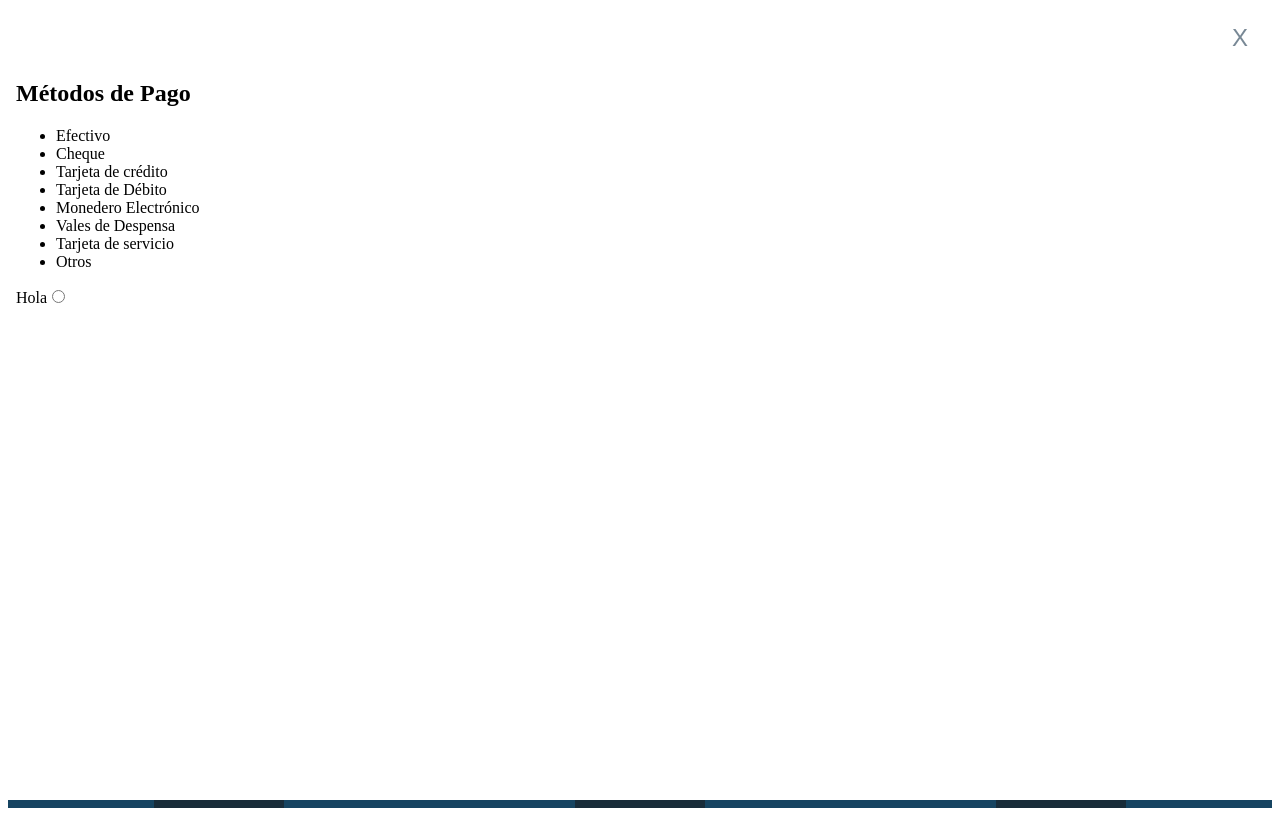
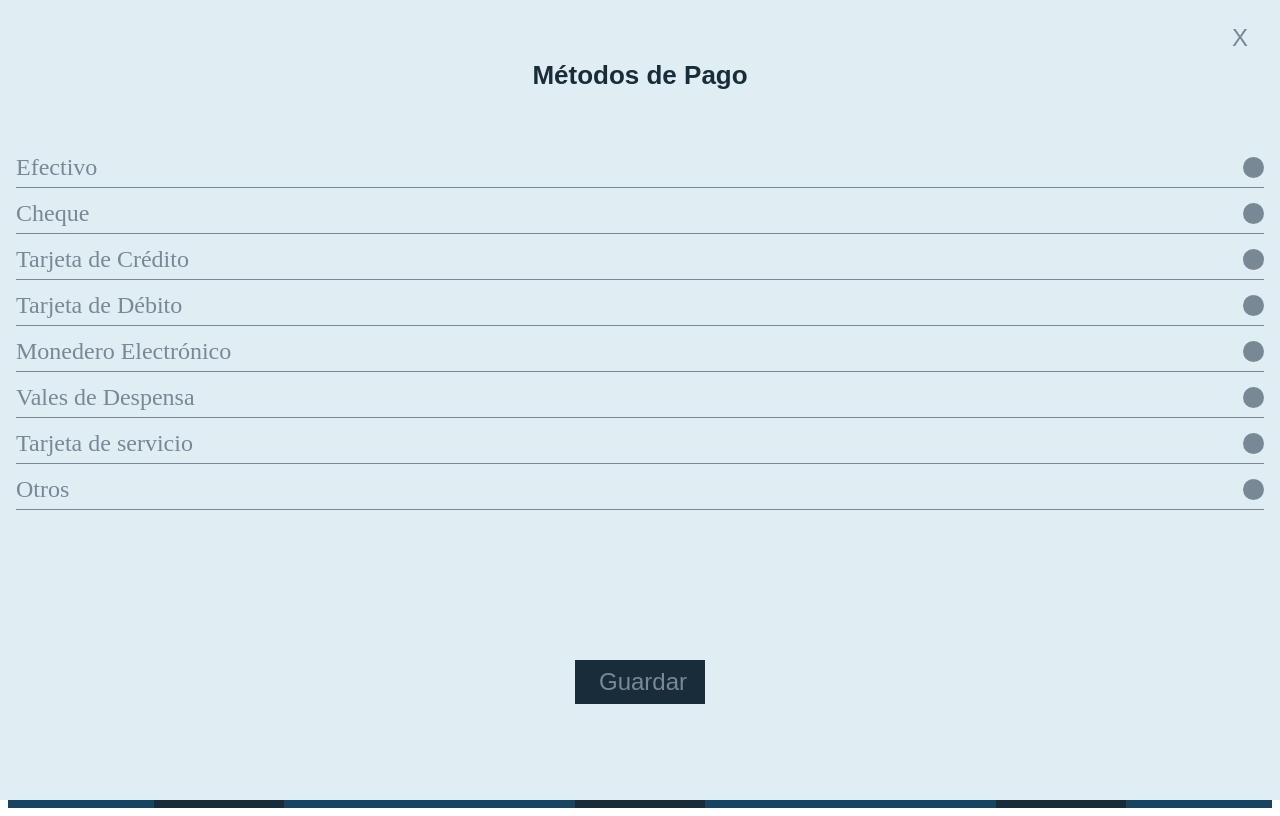
Before and after one commit to Evitalires/geco, a Next.js app: page /facturar in a window 1280 px wide. Both pictures are taken after a click on the button "Efectivo". Built offline with nearby package versions, Linux system fonts and the light colour scheme.

Commit message:
Trabajando sobre el componente TypePay

```diff
--- a/src/components/Add/Add.js
+++ b/src/components/Add/Add.js
@@ -7,7 +7,7 @@ const Add = (props) => (
     className={props.className}
     >
     <IconMore
-      size={18}
+      size={26}
       color='#788895'
     />
     <style jsx>{styleAdd}</style>
--- a/src/components/Button/styles.js
+++ b/src/components/Button/styles.js
@@ -1,6 +1,10 @@
 import css from 'styled-jsx/css'
 
 export const stylesButton = css`
+  .center {
+    display: flex;
+    margin: 0 auto;
+  }
   .buttonGray {
     width: 130px;
     color: #788895;
@@ -15,7 +19,7 @@ export const stylesButton = css`
     top: 0;
     left: 100%;
     color: #788895;
-    background: white;
+    background: #E0EDF3;
     position: sticky;
   }
   .buttonClosePrint:hover {
--- a/src/components/Icons/Icon.js
+++ b/src/components/Icons/Icon.js
@@ -17,7 +17,7 @@ const Icon = (props) => {
           display: flex;
           justify-content: center;
           align-items: center;
-          margin: 5px;
+          margin: 0px;
         }
       `}</style>
     </div>
--- /dev/null
+++ b/src/components/Icons/check.js
@@ -0,0 +1,12 @@
+import React, { Fragment } from 'react'
+import Icon from './Icon'
+
+const Check = (props) => (
+  <Fragment>
+    <Icon {...props}>
+      <path d="M28.998 8.531l-2.134-2.134c-0.394-0.393-1.030-0.393-1.423 0l-12.795 12.795-6.086-6.13c-0.393-0.393-1.029-0.393-1.423 0l-2.134 2.134c-0.393 0.394-0.393 1.030 0 1.423l8.924 8.984c0.393 0.393 1.030 0.393 1.423 0l15.648-15.649c0.393-0.392 0.393-1.030 0-1.423z"></path>
+    </Icon>
+  </Fragment>
+)
+
+export default Check
--- a/src/components/Modal/styles.js
+++ b/src/components/Modal/styles.js
@@ -20,7 +20,7 @@ export const ModalStyles = css`
     padding: 1em;
     overflow: scroll;
     position: absolute;
-    background-color: white;
+    background-color: #E0EDF3;
   }
   .modalComplete {
     top: 0%;
@@ -30,7 +30,7 @@ export const ModalStyles = css`
     padding: 1em;
     overflow: scroll;
     position: absolute;
-    background: white;
+    background: #E0EDF3;
   }
   .modalAlert {
     top: 20%;
@@ -40,6 +40,6 @@ export const ModalStyles = css`
     padding: 1em;
     overflow: scroll;
     position: absolute;
-    background-color: white;
+    background-color: #E0EDF3;
   }
 `
--- a/src/components/TypePay/TypePay.js
+++ b/src/components/TypePay/TypePay.js
@@ -2,6 +2,8 @@ import React, { Fragment, Component } from 'react'
 import Button from '../Button/Button'
 import Producto from '../Product/Producto'
 import { Modal } from '../../components/Modal/Modal'
+import  Check from '../../components/Icons/check'
+import FieldCheck from './components/check'
 
 class TypePay extends Component {
   state = {
@@ -28,28 +30,40 @@ class TypePay extends Component {
           classButtonA='buttonDark'
           classButtonB='buttonClosePrint'
         >
-        <article className="Print">
           <h1>Métodos de Pago</h1>
-          <ul>
-            <li>Efectivo</li>
-            <li>Cheque</li>
-            <li>Tarjeta de crédito</li>
-            <li>Tarjeta de Débito</li>
-            <li>Monedero Electrónico</li>
-            <li>Vales de Despensa</li>
-            <li>Tarjeta de servicio</li>
-            <li>Otros</li>
-          </ul>
-          <form >
-            <label htmlFor="">
-              Hola
-              <input type="radio"/>
-            </label>
-          </form>
-        </article>
+          <article >
+            <ul>
+              <FieldCheck text='Efectivo'/>
+              <FieldCheck text='Cheque'/>
+              <FieldCheck text='Tarjeta de Crédito'/>
+              <FieldCheck text='Tarjeta de Débito'/>
+              <FieldCheck text='Monedero Electrónico'/>
+              <FieldCheck text='Vales de Despensa'/>
+              <FieldCheck text='Tarjeta de servicio'/>
+              <FieldCheck text='Otros'/>
+            </ul>
+          </article>
+          <Button
+            text='Guardar'
+            className='buttonDark center'
+          />
         </Modal>
         <style jsx>{`
-
+          article {
+            margin-bottom: 150px;
+          }
+          article ul {
+            padding: 0;
+            list-style: none;
+          }
+          h1 {
+            color: #182C39;
+            font-size: 26px;
+            margin-top: 0px;
+            margin-bottom: 56px;
+            text-align: center;
+            font-family: arial;
+          }
         `}</style>
       </Fragment>
     )
--- /dev/null
+++ b/src/components/TypePay/components/check.js
@@ -0,0 +1,103 @@
+import React, { Component, Fragment } from 'react'
+import Check from '../../../components/Icons/check'
+
+class FieldCheck extends Component {
+  state = {
+    text: this.props.text,
+    id: this.props.text.split(' ').join('')
+  }
+  handleClick = () => {
+    //Setting styles
+    this.label.style.color = '#48ACEC'
+    this.input.style.background = '#48ACEC'
+    this.li.style.borderBottom = '1px solid #48ACEC'
+    if(this.box.className.search(/checked/) < 1) {
+      this.box.className = this.box.className.replace(/noChecked/, 'checked')
+    }
+  }
+  handleBlur = () => {
+    this.label.style.color = '#788895'
+
+    this.input.checked = false
+    this.input.style.background = '#788895'
+
+    this.li.style.borderBottom = '1px solid #788895'
+    if(this.box.className.search(/noChecked/) < 1) {
+      this.box.className = this.box.className.replace(/checked/, 'noChecked')
+    }
+  }
+  setRef = element => {
+    this.input = element
+    if(this.input != null) {
+      this.box = this.input.nextElementSibling
+      this.li = this.input.parentElement.parentElement
+      this.label = this.li.firstElementChild
+    }
+  }
+  render() {
+    return(
+      <Fragment>
+          <li
+            >
+            <label
+              htmlFor={this.state.id}
+              onClick={this.handleClick}
+              >
+              {this.state.text}
+            </label>
+            <div className='box'>
+              <input
+                type="radio"
+                id={this.state.id}
+                ref={this.setRef}
+                onClick={this.handleClick}
+                onBlur={this.handleBlur}
+              />
+              <div className='noChecked'>
+                <Check size={20} color='white'/>
+              </div>
+            </div>
+          </li>
+          <style jsx>{`
+            li {
+              height: 40px;
+              display: flex;
+              margin-top: 5px;
+              align-items: center;
+              justify-content:space-between;
+              border-bottom: 1px solid #788895;
+            }
+            li label {
+              width: 100%;
+              color: #788895;
+              font-size: 24px;
+            }
+            li input {
+              margin: 0;
+              width: 21px;
+              height: 21px;
+              outline: none;
+              appearance: none;
+              /* background: #48ACEC; */
+              background: #788895;
+              border-radius: 100%;
+            }
+            .box {
+              display: flex;
+              align-items:center;
+            }
+            .noChecked {
+              display: none;
+            }
+            .checked {
+              margin: -3px 3px;
+              position: absolute;
+            }
+          `}
+          </style>
+      </Fragment>
+    )
+  }
+}
+
+export default FieldCheck
```
